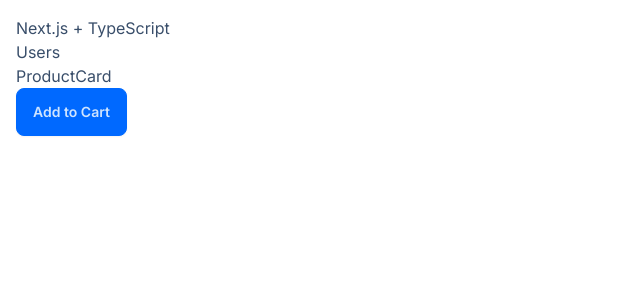
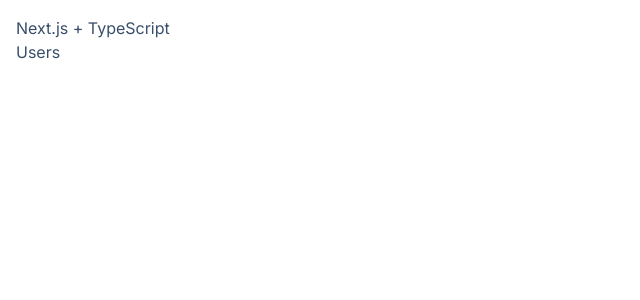
Before and after one commit to BernardoAguayoOrtega/next-app, a Next.js app: page / in a window 1280 px wide. Shown: the top 300 px of the page, without its empty margins (0-640 px from the left). Built offline with nearby package versions, Linux system fonts and the light colour scheme.

Commit message:
Remove unused components and styles

```diff
--- a/app/components/AddToCart.tsx
+++ /dev/null
@@ -1,12 +0,0 @@
-"use client"
-import React from "react";
-
-function AddToCart() {
-  return (
-    <>
-      <button className="btn btn-primary " onClick={() => {}}>Add to Cart</button>
-    </>
-  );
-}
-
-export default AddToCart;
--- a/app/components/ProductCard.module.css
+++ /dev/null
@@ -1,4 +0,0 @@
-.card {
-    padding : 1rem;
-    border : 1px solid #ccc;
-}
--- a/app/components/ProductCard.tsx
+++ /dev/null
@@ -1,13 +0,0 @@
-import React from "react";
-import AddToCart from "./AddToCart";
-
-function ProductCard() {
-  return (
-    <div>
-      <h3>ProductCard</h3>
-      <AddToCart />
-    </div>
-  );
-}
-
-export default ProductCard;
--- a/app/page.tsx
+++ b/app/page.tsx
@@ -1,12 +1,10 @@
 import Link from 'next/link'
-import ProductCard from './components/ProductCard'
 
 export default function Home() {
   return (
     <main>
       <h1>Next.js + TypeScript</h1>
       <Link href="/users">Users</Link>
-      <ProductCard />
     </main>
   )
 }
```
